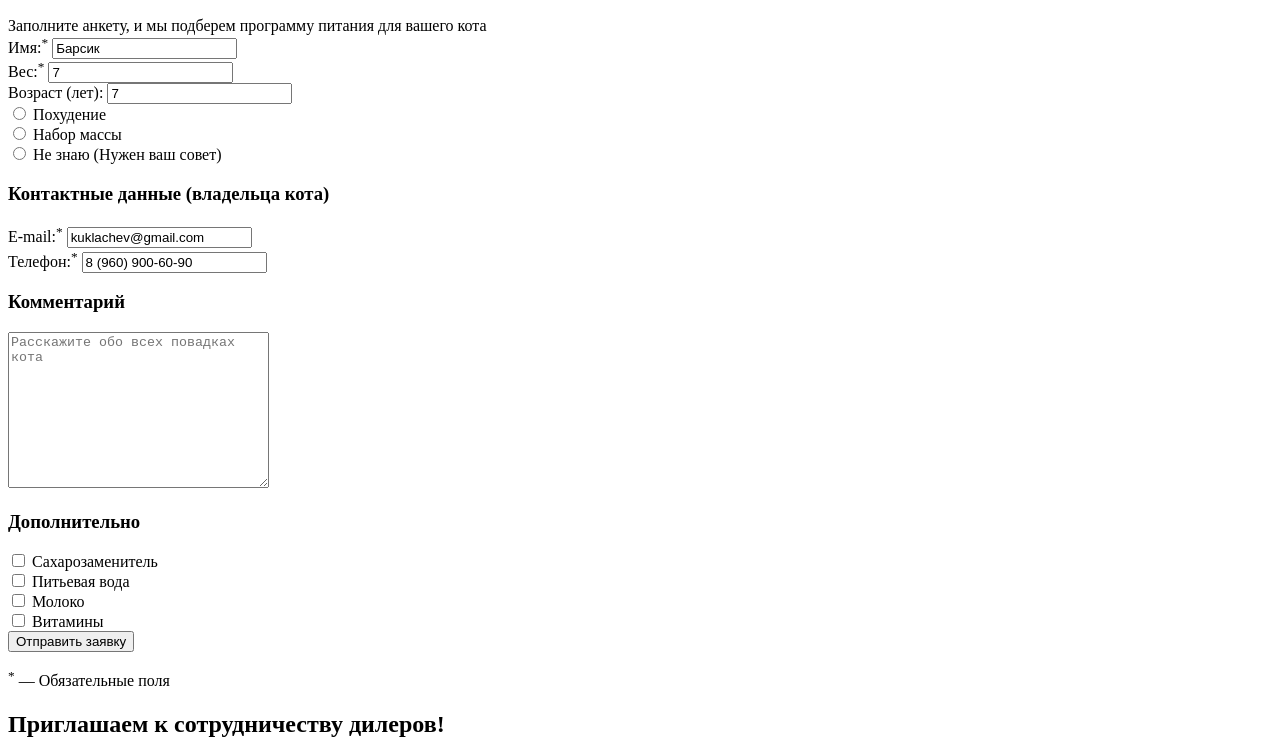
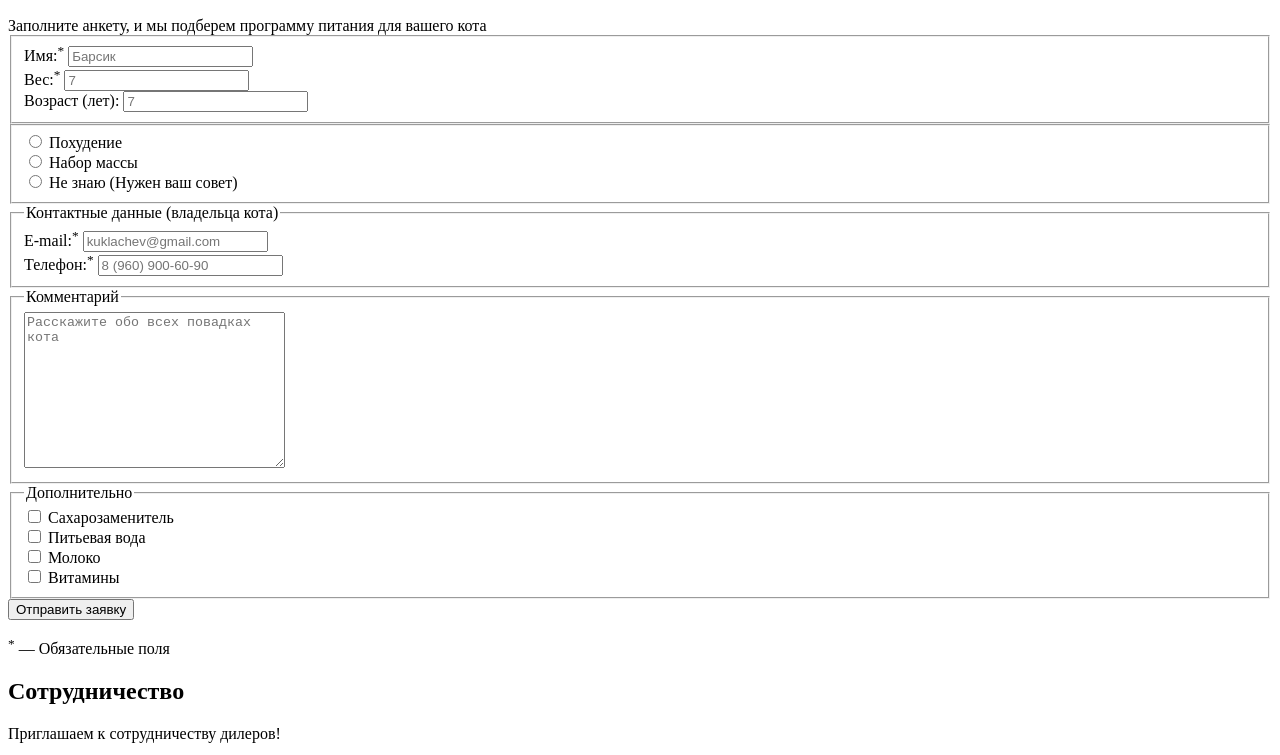
Before and after one commit to bbrudastyy/1473721-cat-energy-20, a website: page source/form.html in a window 1280 px wide. Shown: the part 191-946 px from the top of the page. Drawn offline with Linux system fonts and the light colour scheme; grey boxes are pictures that could not be loaded.

Commit message:
Исправлены замечания по разметке

```diff
--- a/source/form.html
+++ b/source/form.html
@@ -38,87 +38,90 @@
   </header>
   <main>
     <form action="https://echo.htmlacademy.ru" method="post" class="program">
-      <div class="programm__wrapper">
+      <div class="program__wrapper">
         <h2 class="program__header">Подбор программы</h2>
-        <span class="programm__text">Заполните анкету, и мы подберем программу питания для вашего кота</span>
-        <article class="cat-info">
-          <div class="cat-input-wrapper">
+        <span class="program__text">Заполните анкету, и мы подберем программу питания для вашего кота</span>
+        <fieldset class="program__cat-info cat-info">
+          <div class="cat-info-wrapper">
             <label for="name"><span class="cat-info__text">Имя:<sup>*</sup></span></label>
-            <input type="text" class="cat-info__input" id="name" name="cat-name" value="Барсик" required>
+            <input type="text" class="cat-info__input" id="name" name="cat-name" placeholder="Барсик" required>
           </div>
-          <div class="cat-input-wrapper">
+          <div class="cat-info-wrapper">
             <label for="weight"><span class="cat-info__text">Вес:<sup>*</sup></span></label>
-            <input type="text" class="cat-info__input" id="weight" name="cat-weight" value="7" required>
+            <input type="text" class="cat-info__input" id="weight" name="cat-weight" placeholder="7" required>
           </div>
-          <div class="cat-input-wrapper">
+          <div class="cat-info-wrapper">
             <label for="age"><span class="cat-info__text">Возраст (лет):</span></label>
-            <input type="text" class="cat-info__input" id="age" name="cat-age" value="7">
+            <input type="text" class="cat-info__input" id="age" name="cat-age" placeholder="7">
           </div>
-        </article>
-        <article class="cat-target">
-          <div class="cat-radio-wrapper">
-            <input type="radio" class="cat-target__radio" id="slimming" name="cat-target-info">
+        </fieldset>
+        <fieldset class="program__cat-target cat-target">
+          <div class="cat-target-wrapper">
+            <input type="radio" class="cat-target__radio" id="slimming" name="cat-target-info" value="slimming">
             <label for="slimming"><span class="cat-taget__text">Похудение</span></label>
           </div>
-          <div class="cat-radio-wrapper">
-            <input type="radio" class="cat-target__radio" id="mass" name="cat-target-info">
+          <div class="cat-target-wrapper">
+            <input type="radio" class="cat-target__radio" id="mass" name="cat-target-info" value="mass">
             <label for="mass"><span class="cat-taget__text">Набор массы</span></label>
           </div>
-          <div class="cat-radio-wrapper">
-            <input type="radio" class="cat-target__radio" id="help" name="cat-target-info">
+          <div class="cat-target-wrapper">
+            <input type="radio" class="cat-target__radio" id="help" name="cat-target-info" value="help">
             <label for="help"><span class="cat-taget__text"> Не знаю (Нужен ваш совет)</span></label>
           </div>
-        </article>
-        <article class="cat-owner">
-          <h3 class="cat-owner__header"> Контактные данные (владельца кота)</h3>
-          <div class="owner-input__wrapper">
+        </fieldset>
+        <fieldset class="program__cat-owner cat-owner">
+          <legend class="cat-owner__header"> Контактные данные (владельца кота)</legend>
+          <div class="cat-owner__wrapper">
             <label for="cat-owner-name"><span class="cat-owner__text">E-mail:<sup>*</sup></span></label>
             <input type="text" class="cat-owner__input" id="cat-owner-name" name="onwer-name"
-              value="kuklachev@gmail.com" required>
+              placeholder="kuklachev@gmail.com" required>
           </div>
-          <div class="cat-radio-wrapper">
+          <div class="cat-owner-wrapper">
             <label for="cat-owner-phone"><span class="cat-owner__text">Телефон:<sup>*</sup></span></label>
             <input type="text" class="cat-owner__input" id="cat-owner-phone" name="onwer-phone"
-              value="8 (960) 900-60-90" required>
+              placeholder="8 (960) 900-60-90" required>
           </div>
-        </article>
-        <article class="comment">
-          <label for="comment-text">
-            <h3 class="comment__header">Комментарий</h3>
-          </label>
+        </fieldset>
+        <fieldset class="program__comment comment">
+          <legend class="comment__header">Комментарий</legend>
+          <label class="visually-hidden" for="comment-text"></label>
           <div class="comment__wrapper">
             <textarea name="comment-text" id="comment-text" cols="30" rows="10"
               placeholder="Расскажите обо всех повадках кота"></textarea>
           </div>
-        </article>
-        <article class="additionally">
-          <h3 class="additionally__header">Дополнительно</h3>
+        </fieldset>
+        <fieldset class="program__additionally additionally">
+          <legend class="additionally__header">Дополнительно</legend>
           <div class="additionally-check__wrapper">
-            <input type="checkbox" class="additionally__radio" id="sugar" name="Sugar-substitute">
+            <input type="checkbox" class="additionally__check" id="sugar" name="Sugar-substitute">
             <label for="sugar"><span class="additionally__text">Cахарозаменитель</span></label>
           </div>
           <div class="additionally-check__wrapper">
-            <input type="checkbox" class="additionally__radio" id="water" name="water">
+            <input type="checkbox" class="additionally__check" id="water" name="water">
             <label for="water"><span class="additionally__text">Питьевая вода</span></label>
           </div>
           <div class="additionally-check__wrapper">
-            <input type="checkbox" class="additionally__radio" id="milk" name="milk">
+            <input type="checkbox" class="additionally__check" id="milk" name="milk">
             <label for="milk"><span class="additionally__text">Молоко</span></label>
           </div>
           <div class="additionally-check__wrapper">
-            <input type="checkbox" class="additionally__radio" id="vitamins" name="vitamins">
+            <input type="checkbox" class="additionally__check" id="vitamins" name="vitamins">
             <label for="vitamins"><span class="additionally__text">Витамины</span></label>
           </div>
-        </article>
-        <button class="program-btn">Отправить заявку</button>
+        </fieldset>
+        <button type="submit" class="program-btn">Отправить заявку</button>
         <p class="required"><sup>*</sup> — Обязательные поля</p>
       </div>
     </form>
   </main>
   <footer class="page-footer">
     <div class="page-footer__wrapper">
-      <div class="address__cooperation cooperation">
-        <h2 class="cooperation__header">Приглашаем к сотрудничеству дилеров!</h2>
+      <div class="page-footer__cooperation cooperation">
+        <div class="cooperation__wrapper">
+          <h2 class="visually-hidden">Сотрудничество</h2>
+          <p class="cooperation__header">Приглашаем к сотрудничеству дилеров!</p>
+          <p class="cooperation__text">ул. Большая Конюшенная, д. 19/8 Санкт-Петербург</p>
+        </div>
         <img src="https://via.map.com" alt="Карта нахождения магазина" width="320" height="362"
           class="cooperation__map">
       </div>
```
Also changed, not shown: source/catalog.html (+23 -19 lines), source/index.html (+7 -3 lines).
